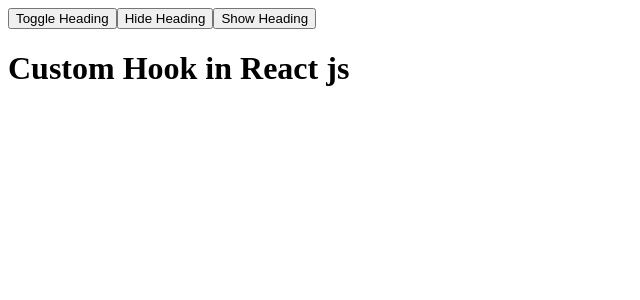
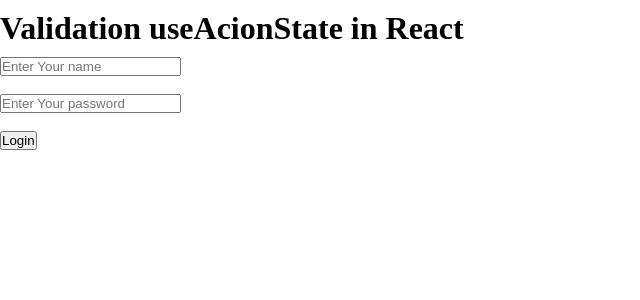
Before and after one commit to ANIL9012/my-vite-folder, a React (Vite) app in the folder my-react-vite-blog/: page / in a window 1280 px wide. Shown: the top 300 px of the page, without its empty margins (0-640 px from the left). Built offline with nearby package versions, Linux system fonts and the light colour scheme.

Commit message:
Form Validation

```diff
--- /dev/null
+++ b/my-react-vite-blog/src/App.css
@@ -0,0 +1,14 @@
+*{
+    margin: 0;
+    padding: 0;
+}
+
+.error{
+    border: 2px solid red;
+}
+.error:focus{
+    outline: 2px solid red;
+}
+.validation-red{
+    color: red;
+}
--- a/my-react-vite-blog/src/App.jsx
+++ b/my-react-vite-blog/src/App.jsx
@@ -1,5 +1,5 @@
 import { useState } from "react";
-// import "./App.css";
+import "./App.css";
 
 import Header, {
   Login,
@@ -33,6 +33,8 @@ import UseIdHook from "./Components/useIdHook/UseIdHook";
 import ContextData from "./Components/ContextAPI/ContextData";
 import { SubjectContext } from "./Components/ContextAPI/ContextAPI";
 import UseToggle from "./Components/CustomHook/CustomHook";
+import ValidationInput from "./validation on input/validationInput";
+import ValidationuseActionState from "./Components/validation with useActionState/ValidationuseActionState";
 
 function App() {
   // const [count, setCount] = useState(0);
@@ -69,7 +71,7 @@ function App() {
     /* Context API */
   }
 
-  // const [subject, setSubject] = useState("");
+  const [subject, setSubject] = useState("");
 
   // CustomHook
   const [value, togglevalue] = UseToggle(true);
@@ -146,13 +148,13 @@ function App() {
         <SubjectContext.Provider value={subject}>
           <select defaultValue={subject} onChange={(e)=> setSubject(e.target.value)}>
             <option value="">Select Subject</option>
-            <option value="maths">Maths</option>
-            <option value="history">History</option>
-            <option value="english">English</option>
-            <option value="html">HTML</option>
-            <option value="css">CSS</option>
-            <option value="javascript">javaScript</option>
-            <option value="react js">React.JS</option>
+            <option value="Maths">Maths</option>
+            <option value="History">History</option>
+            <option value="English">English</option>
+            <option value="HTML">HTML</option>
+            <option value="CSS">CSS</option>
+            <option value="Javascript">JavaScript</option>
+            <option value="React js">React.JS</option>
           </select>
           <h1>Context Api</h1>
           <button onClick={()=> setSubject("")}>Clear Subject</button>
@@ -161,12 +163,18 @@ function App() {
       </div> */}
 
       {/* CustomHook */}
-      <div>
+      {/* <div>
         <button onClick={togglevalue}>Toggle Heading</button>
         <button onClick={()=> togglevalue(false)}>Hide Heading</button>
         <button onClick={()=> togglevalue(true)}>Show Heading</button>
         {value ? <h1>Custom Hook in React js</h1> : null}
-      </div>
+      </div> */}
+
+      {/* Normal Validation  */}
+      {/* <ValidationInput/>  */}
+
+      {/* validation with useActionState */}
+      <ValidationuseActionState/>
     </>
   );
 }
--- /dev/null
+++ b/my-react-vite-blog/src/Components/validation with useActionState/ValidationuseActionState.jsx
@@ -0,0 +1,56 @@
+import React, { useActionState } from "react";
+
+function ValidationuseActionState() {
+  const handleLogin = (prevData, formData) => {
+    let name = formData.get("name");
+    let password = formData.get("password");
+    let regex = /^[A-Z0-9]+$/i;
+
+    if (!name || name.length > 5) {
+      return { error: "Name should not content more then 5 charector", name,password };
+    } else if (!regex.test(password)) {
+      return {
+        error:
+          "Password can not axist charector but you should use only numbers and alphabets", name,password
+      };
+    } else {
+      return { message: "Login done", name,password };
+    }
+
+    // console.log(name,password);
+  };
+
+  const [data, action, pending] = useActionState(handleLogin);
+  console.log(data);
+  return (
+    <>
+      <div>
+        <h1 style={{margin:"10px 0px"}}>Validation useAcionState in React</h1>
+
+        {
+            data?.message && <span style={{color:'green'}}>{data?.message}</span>
+        }
+
+        {
+            data?.error && <span style={{color:'red'}}>{data?.error}</span>
+        }
+
+        <form action={action}>
+          <input type="text" defaultValue={data?.name} name="name" placeholder="Enter Your name" />
+          <br />
+          <br />
+          <input
+            type="password" defaultValue={data?.password}
+            name="password"
+            placeholder="Enter Your password"
+          />
+          <br />
+          <br />
+          <button>Login</button>
+        </form>
+      </div>
+    </>
+  );
+}
+
+export default ValidationuseActionState;
--- /dev/null
+++ b/my-react-vite-blog/src/validation on input/ValidationInput.jsx
@@ -0,0 +1,44 @@
+import React, { useState } from 'react'
+
+function ValidationInput() {
+
+    const [name, setName] = useState("");
+    const [nameErr, setNameErr] = useState();
+
+     const [password, setPassword] = useState("");
+    const [passErr, setPassErr] = useState();
+
+    const handleName = (event) =>{
+        console.log(event.target.value)
+        if(event.target.value.length>5){
+            setNameErr("Enter valid username, only 5 characters allowed")
+        }else{
+            setNameErr("")
+        }
+    }
+
+    const handlePassword = (event) =>{
+        // console.log(event.target.value)
+        let regex = /^[A-Z0-9]+$/i;
+        if(regex.test(event.target.value)){
+            setPassErr()
+        }else{
+            setPassErr("Enter valid password, only numbers and alphabets allowed")
+        }
+    }
+
+  return (
+    <>
+      <input type="text" className={nameErr? "error":""} onChange={handleName} placeholder='Enter Your name' />
+      <span className='validation-red'>{nameErr && nameErr}</span>
+      <br /><br />
+       <input type="password" className={passErr? "error":""} onChange={handlePassword} placeholder='Enter Your password' />
+      <span className='validation-red'>{passErr && passErr}</span>
+      <br /><br />
+      <button disabled={passErr || nameErr}>Login</button>
+
+    </>
+  )
+}
+
+export default ValidationInput;
```
